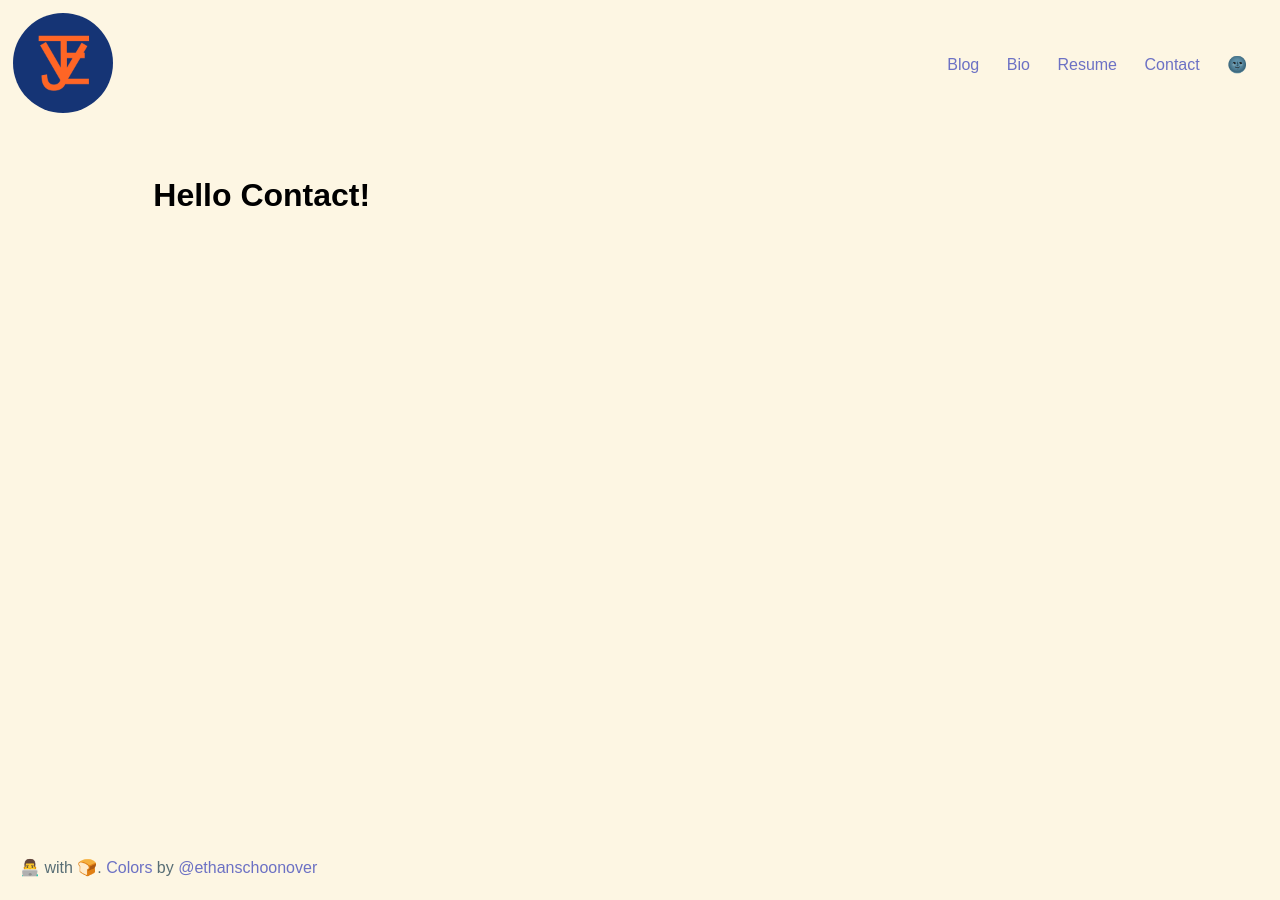
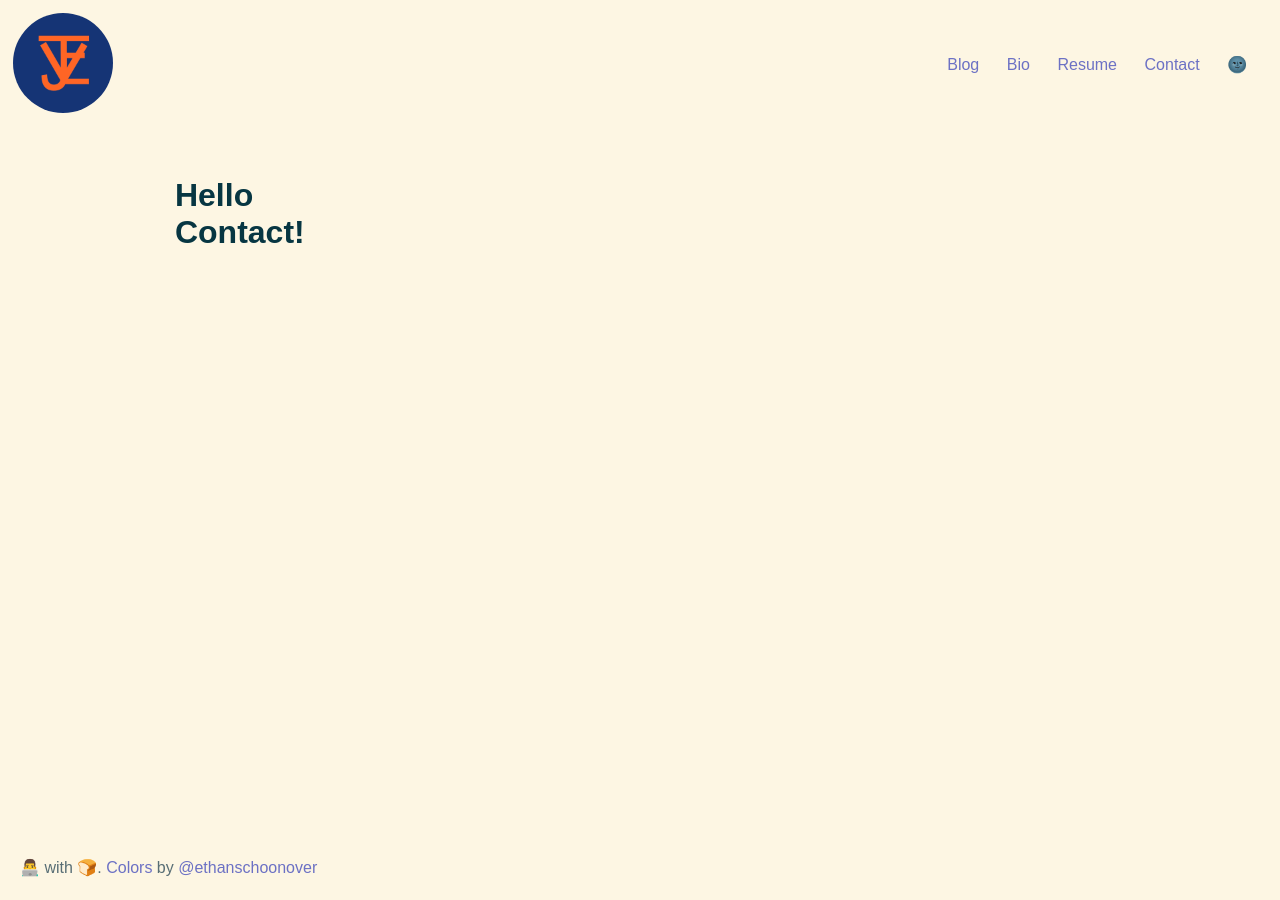
Before and after one commit to jahzielv/jahzielv.github.io, a Jekyll site: the page built from contact.html, in a window 1280 px wide. Built offline with Jekyll 4.4.1, drawn with Linux system fonts in a browser that asks for light colours.

Commit message:
added class name

```diff
--- a/contact.html
+++ b/contact.html
@@ -3,4 +3,4 @@ layout: default
 title: JVE - Contact
 ---
 
-<div><h1>Hello Contact!</h1></div>
+<div class="main-content"><h1>Hello Contact!</h1></div>
```
